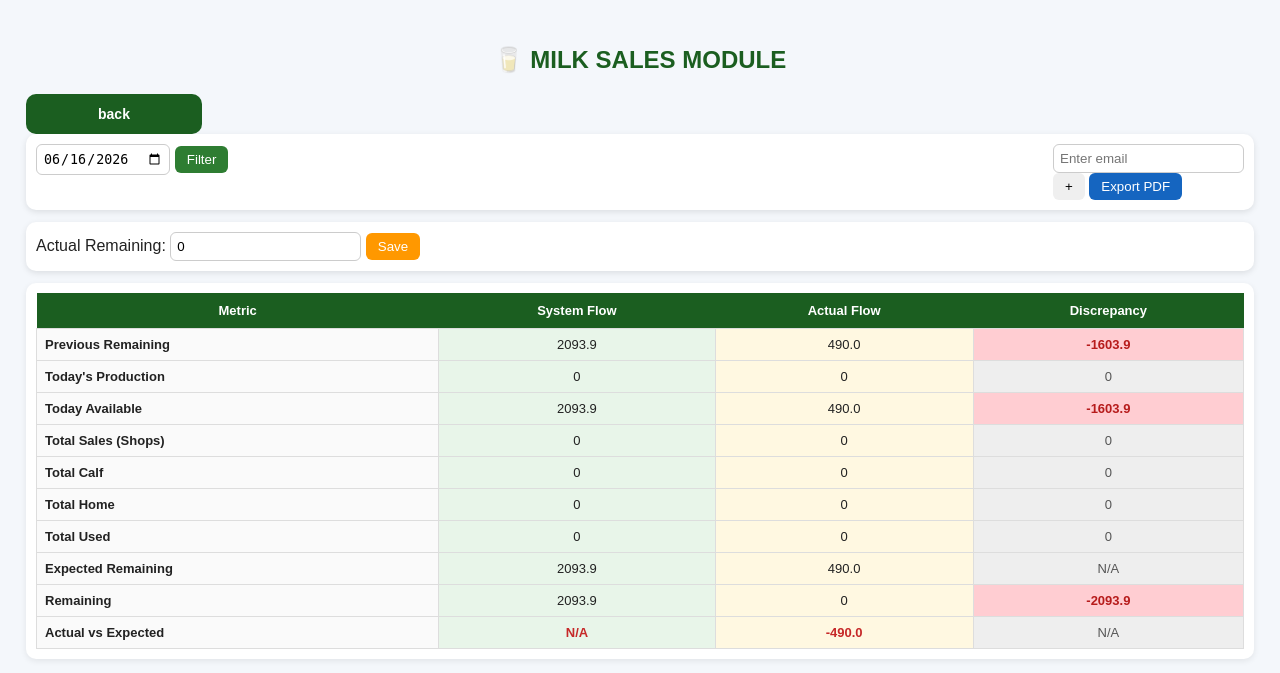
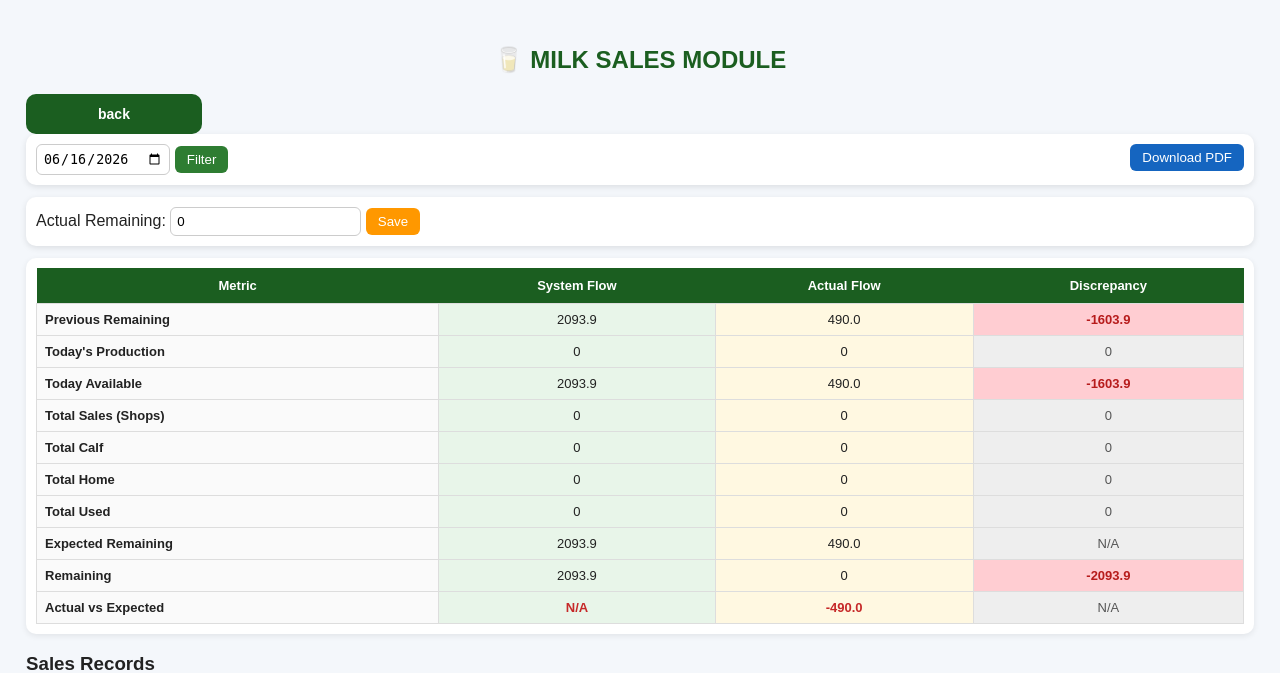
Before and after one commit to magician-lab/my_farm, a Flask app: page /milk_sales_report in a window 1280 px wide. Shown: the top 673 px of the page. Run offline with Flask 3, Linux system fonts and the light colour scheme; a user stored in the database is signed in; data comes from the database, SQL or seed files in the repository; data that the repository does not hold is empty.

Commit message:
milk_sales_pdf_fix

```diff
--- a/templates/milk_sales_report.html
+++ b/templates/milk_sales_report.html
@@ -169,13 +169,8 @@ td{
 
 <input type="hidden" name="date" value="{{ selected_date }}">
 
-<div id="email-container">
-    <input type="email" name="emails" placeholder="Enter email" required>
-</div>
 
-<button type="button" onclick="addEmail()">+</button>
-
-<button class="btn-export">Export PDF</button>
+<button class="btn-export">Download PDF</button>
 
 </form>
 
```
